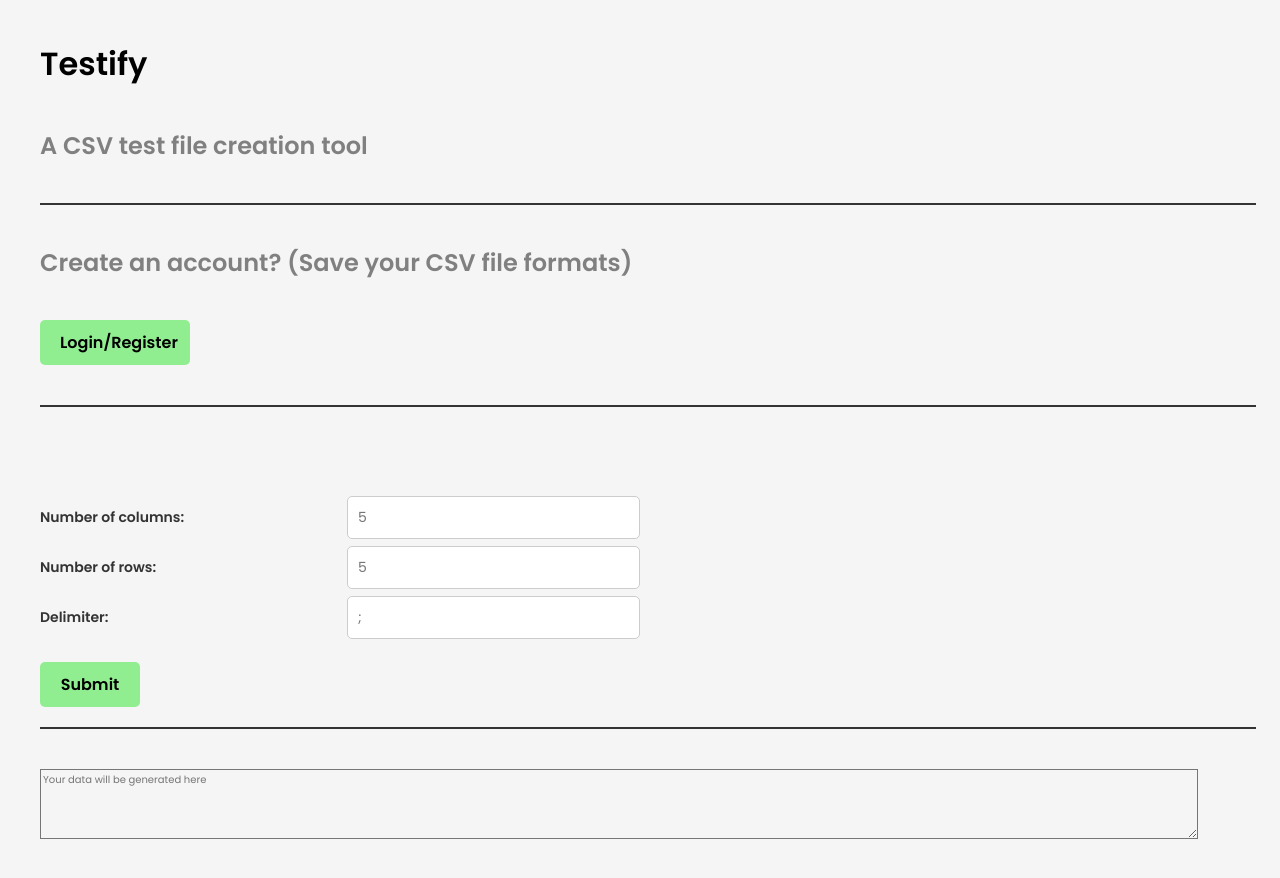
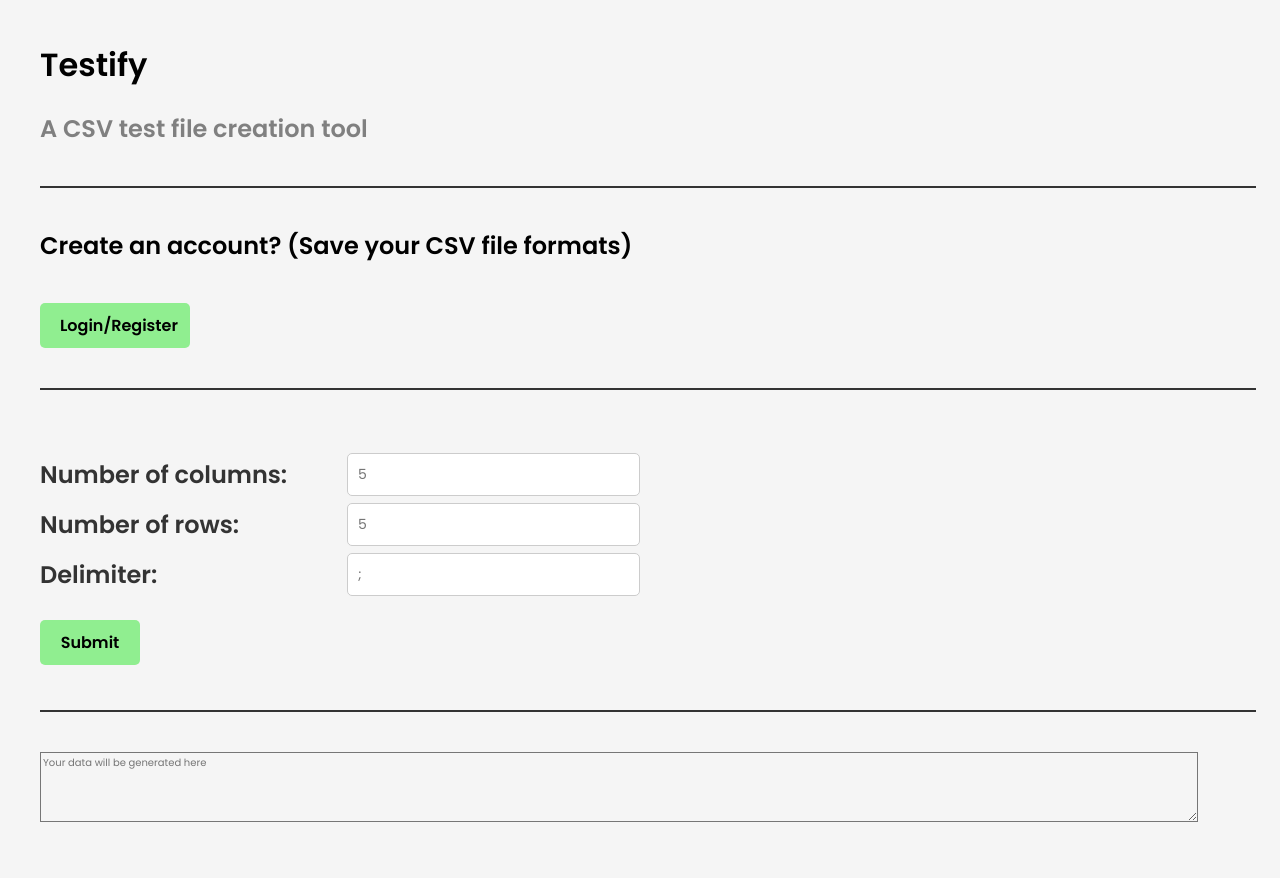
Before and after one commit to Norcrossover/CSV-Test-File-Creation-Tool, a plain HTML site: page frontend/index.html in a window 1280 px wide. Drawn offline with Linux system fonts and the light colour scheme.

Commit message:
Adjusted styling to be more consistent

```diff
--- a/frontend/index.html
+++ b/frontend/index.html
@@ -11,8 +11,10 @@
     <script defer src="./scripts/script.js"></script>
   </head>
   <body class="page-container">
-    <h1>Testify</h1>
-    <h2>A CSV test file creation tool</h2>
+    <div class="page-header">
+      <h1>Testify</h1>
+      <h2 class="page-header-subtitle">A CSV test file creation tool</h2>
+    </div>
     <hr />
     <!-- This will be where the buttons go for selecting options for the CSV file -->
     <!-- <input type="button" value="First Column Header?"> -->
@@ -25,12 +27,13 @@
         <input name="Lines of Text" type="text" maxlength="512" id="delimiter"></input>    -->
 
     <div>
-      <h2>Create an account? (Save your CSV file formats)</h2>
+      <h2 class="formatted-header">
+        Create an account? (Save your CSV file formats)
+      </h2>
       <button class="stylized-button login-button">Login/Register</button>
     </div>
     <hr />
     <form>
-      <br />
       <!-- Enter your First Name: <input type="text" id="firstname"/><br><br>
             Enter your Last Name: <input type="text" id="lastname"/><br><br> -->
       <div class="input-container">
--- a/frontend/styles/form.css
+++ b/frontend/styles/form.css
@@ -18,7 +18,7 @@ form {
 
 label {
   margin-right: 10px;
-  font-size: 14px;
+  font-size: 24px;
   font-weight: 600;
   color: #333;
 }
--- a/frontend/styles/styles.css
+++ b/frontend/styles/styles.css
@@ -13,21 +13,24 @@ body {
   justify-content: center;
 }
 
-h1,
-h2 {
-  margin: 20px;
-}
-
-h2 {
-  color: gray;
-}
-
 hr {
   border: none;
   height: 2px;
   background-color: #333;
   margin: 20px;
   width: 95%;
+}
+
+.page-header {
+  margin: 0 20px;
+}
+
+.page-header-subtitle {
+  color: gray;
+}
+
+.formatted-header {
+  margin: 20px;
 }
 
 textarea {
```
